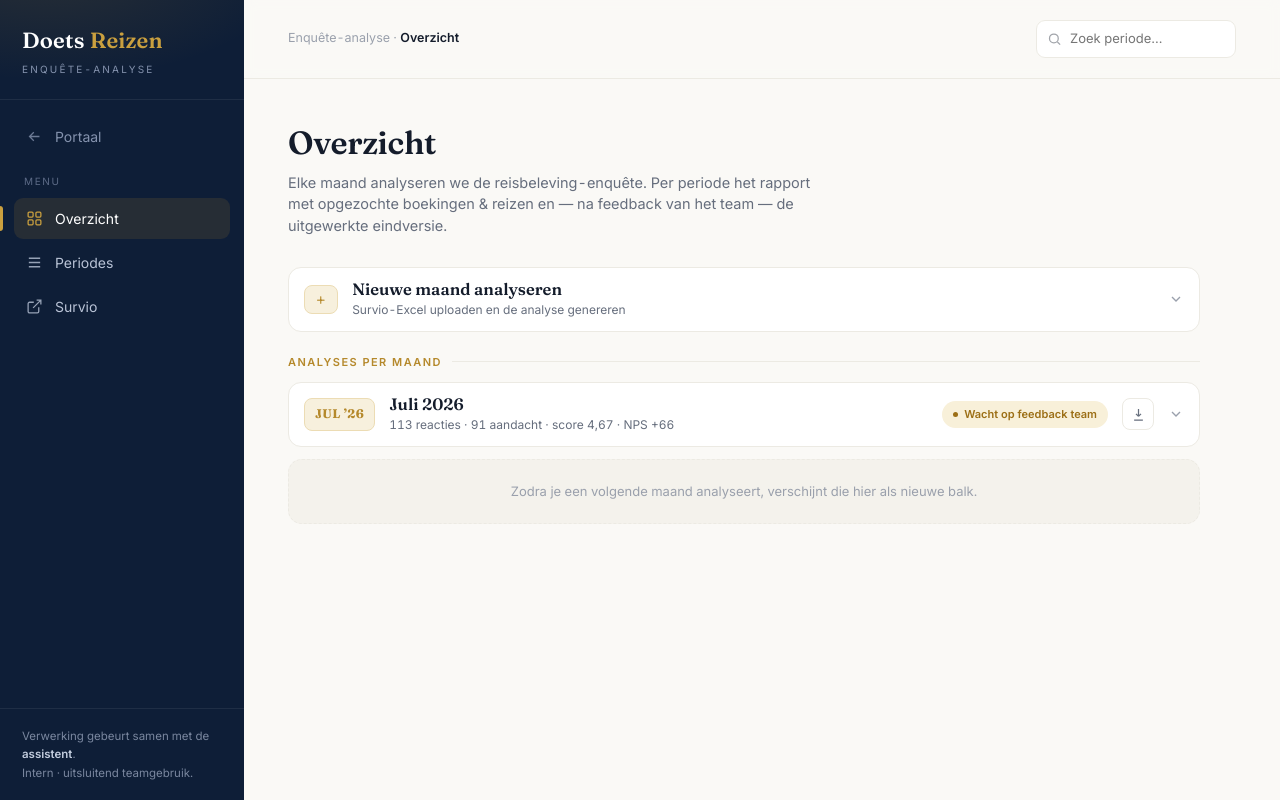
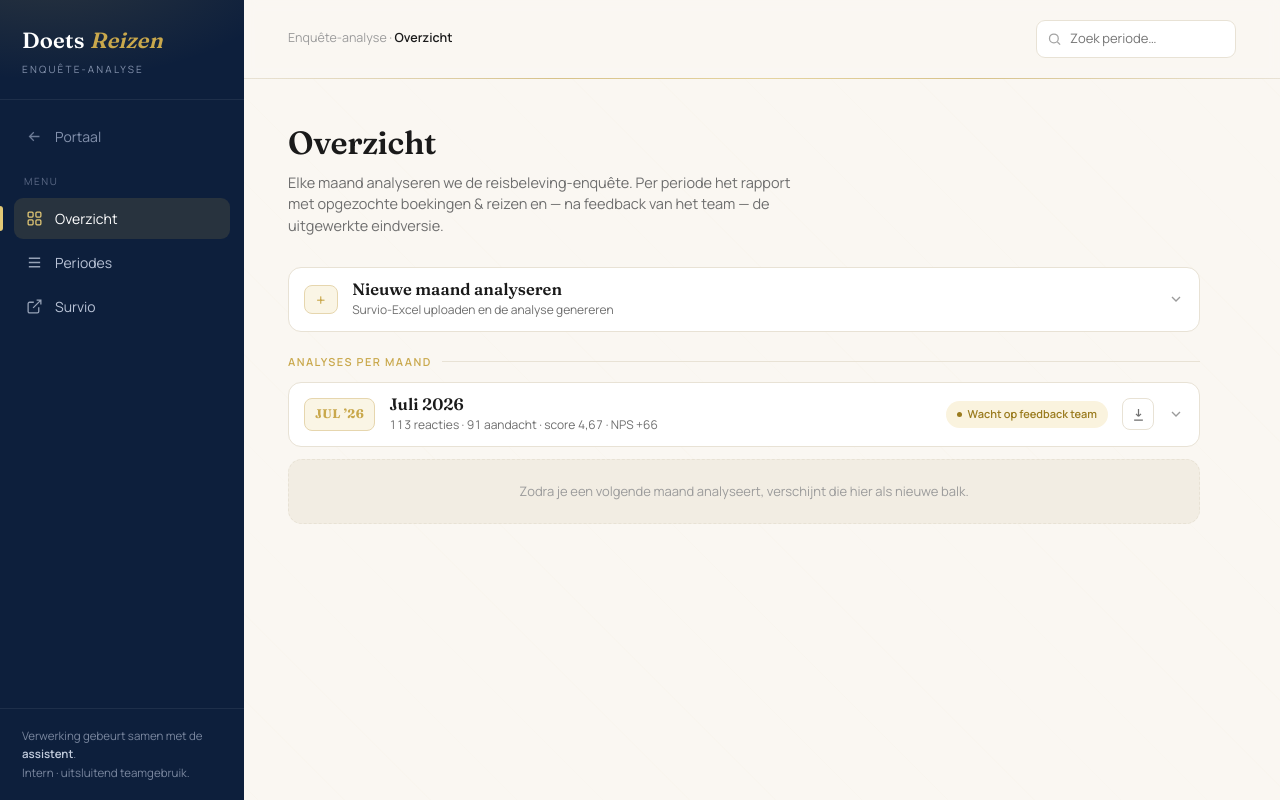
Before and after one commit to jens698/doets-rag-backend, a website: page public/enquetes.html in a window 1280 px wide. Drawn offline with Linux system fonts and the light colour scheme.

Commit message:
Update styles and font in enquetes.html

```diff
--- a/public/enquetes.html
+++ b/public/enquetes.html
@@ -6,25 +6,27 @@
 <title>Doets Reizen — Enquête-analyse</title>
 <link rel="preconnect" href="https://fonts.googleapis.com" />
 <link rel="preconnect" href="https://fonts.gstatic.com" crossorigin />
-<link href="https://fonts.googleapis.com/css2?family=Fraunces:opsz,wght@9..144,500;9..144,600;9..144,700&family=Inter:wght@400;500;600;700&display=swap" rel="stylesheet" />
+<link href="https://fonts.googleapis.com/css2?family=Fraunces:opsz,wght@9..144,400;9..144,500;9..144,600;9..144,700&family=Manrope:wght@300;400;500;600;700&display=swap" rel="stylesheet" />
 <style>
   :root{
-    --bg:#faf9f6; --rail:#0e1e37; --rail-2:#16294698; --surface:#ffffff; --ink:#141c2b; --muted:#666e7d; --faint:#9aa0ac;
-    --line:#eceae3; --line-2:#f4f2ec; --gold:#b5892c; --gold-2:#caa03f; --gold-soft:#f7f0dd;
-    --ok:#2f7d5b; --ok-bg:#e9f3ed; --wait:#9c6f16; --wait-bg:#f8f0d9;
+    --bg:#FAF7F2; --rail:#0D1F3C; --rail-2:#1a355699; --surface:#ffffff; --ink:#1A1A1A; --muted:#6E6E6E; --faint:#9B9B9B;
+    --line:#E8E2D5; --line-2:#F2EDE3; --gold:#C9A84C; --gold-2:#E2C875; --gold-soft:#FAF5E5; --gold-pale:#F4EBD0;
+    --ok:#2E7D64; --ok-bg:#EAF3EE; --wait:#9A7B1E; --wait-bg:#FAF3DE;
   }
   *{box-sizing:border-box;margin:0;padding:0}
-  body{font-family:"Inter",system-ui,sans-serif;color:var(--ink);background:var(--bg);
+  body{font-family:"Manrope",system-ui,sans-serif;color:var(--ink);
+    background:var(--bg);
+    background-image:repeating-linear-gradient(45deg,transparent 0,transparent 60px,rgba(201,168,76,.015) 60px,rgba(201,168,76,.015) 61px);
     line-height:1.5;-webkit-font-smoothing:antialiased;font-variant-numeric:tabular-nums}
   a{color:inherit;text-decoration:none}
   .app{display:grid;grid-template-columns:244px 1fr;min-height:100vh}
 
   /* ——— Rail ——— */
   .rail{background:var(--rail);color:#dbe2ee;display:flex;flex-direction:column;position:sticky;top:0;height:100vh;
-    background-image:radial-gradient(420px 200px at 20% -5%, rgba(181,137,44,.16), transparent 60%)}
+    background-image:radial-gradient(420px 200px at 20% -5%, rgba(201,168,76,.16), transparent 60%)}
   .brand{padding:24px 22px 22px;border-bottom:1px solid rgba(255,255,255,.07)}
   .brand .nm{font-family:"Fraunces",Georgia,serif;font-weight:600;font-size:22px;color:#fff;letter-spacing:.2px}
-  .brand .nm span{color:var(--gold-2)}
+  .brand .nm span{color:var(--gold);font-style:italic}
   .brand .sub{font-size:10px;letter-spacing:2.2px;text-transform:uppercase;color:#8492ad;margin-top:5px}
   .nav{padding:16px 14px;display:flex;flex-direction:column;gap:3px}
   .nav .lbl{font-size:10px;letter-spacing:1.6px;text-transform:uppercase;color:#5c6a86;padding:8px 10px 6px}
@@ -32,7 +34,7 @@
     position:relative;transition:.13s}
   .nav a svg{width:17px;height:17px;opacity:.8;flex:none}
   .nav a:hover{background:rgba(255,255,255,.05);color:#fff}
-  .nav a.on{background:rgba(181,137,44,.14);color:#fff}
+  .nav a.on{background:rgba(201,168,76,.14);color:#fff}
   .nav a.on::before{content:"";position:absolute;left:-14px;top:8px;bottom:8px;width:3px;background:var(--gold-2);border-radius:0 3px 3px 0}
   .nav a.on svg{opacity:1;color:var(--gold-2)}
   .nav a.portal{color:#8492ad;margin-bottom:6px}
@@ -44,7 +46,9 @@
   /* ——— Main ——— */
   .main{padding:0}
   .bar{display:flex;align-items:center;justify-content:space-between;gap:16px;padding:20px clamp(24px,4vw,44px);
-    border-bottom:1px solid var(--line);background:rgba(250,249,246,.85);backdrop-filter:blur(6px);position:sticky;top:0;z-index:5}
+    border-bottom:1px solid var(--line);background:rgba(250,247,242,.85);backdrop-filter:blur(6px);position:sticky;top:0;z-index:5}
+  .bar::after{content:"";position:absolute;left:0;right:0;bottom:-1px;height:1px;
+    background:linear-gradient(90deg,transparent 0%,var(--gold) 30%,var(--gold-2) 50%,var(--gold) 70%,transparent 100%);opacity:.55}
   .bar .crumb{font-size:12.5px;color:var(--faint)}
   .bar .crumb b{color:var(--ink);font-weight:600}
   .search{position:relative}
@@ -112,7 +116,7 @@
   .themes{padding:18px 26px 4px}
   .themes .h{font-size:11px;letter-spacing:.1em;text-transform:uppercase;color:var(--muted);font-weight:600;margin-bottom:11px}
   .tags{display:flex;flex-wrap:wrap;gap:8px}
-  .tag{font-size:12.5px;color:var(--ink);background:var(--gold-soft);border:1px solid #ecdcb4;border-radius:8px;padding:6px 11px}
+  .tag{font-size:12.5px;color:var(--ink);background:var(--gold-soft);border:1px solid #E6D6AE;border-radius:8px;padding:6px 11px}
   .tag b{color:var(--gold);font-weight:700;margin-left:5px}
 
   .acts{display:flex;gap:9px;flex-wrap:wrap;padding:20px 26px 24px;margin-top:8px;border-top:1px solid var(--line-2)}
@@ -136,7 +140,7 @@
   .month-bar:hover{background:var(--bg)}
   .month.open .month-bar{border-bottom:1px solid var(--line-2)}
   .badge-sm{font-family:"Fraunces",serif;font-weight:700;font-size:12.5px;color:var(--gold);background:var(--gold-soft);
-    border:1px solid #ecdcb4;border-radius:8px;padding:6px 10px;letter-spacing:.03em;white-space:nowrap;flex:none}
+    border:1px solid #E6D6AE;border-radius:8px;padding:6px 10px;letter-spacing:.03em;white-space:nowrap;flex:none}
   .month-main{display:flex;flex-direction:column;min-width:0;flex:1}
   .mtitle{font-family:"Fraunces",serif;font-weight:600;font-size:16.5px;color:var(--ink);line-height:1.2}
   .minfo{font-size:12px;color:var(--muted);margin-top:1px;font-variant-numeric:tabular-nums}
@@ -258,7 +262,7 @@
                 <div class="caption"><span>Verhouding reacties</span><span>113 totaal</span></div>
                 <div class="prop"><i class="a" style="width:80.5%"></i><i class="b" style="width:15.9%"></i></div>
                 <div class="legend">
-                  <span><span class="d" style="background:linear-gradient(90deg,#b5892c,#caa03f)"></span>Aandacht · 91</span>
+                  <span><span class="d" style="background:linear-gradient(90deg,#C9A84C,#E2C875)"></span>Aandacht · 91</span>
                   <span><span class="d" style="background:#2f7d5b"></span>Geen actie · 18</span>
                   <span><span class="d" style="background:#eceae3"></span>Zonder boeking · 4</span>
                 </div>
```
